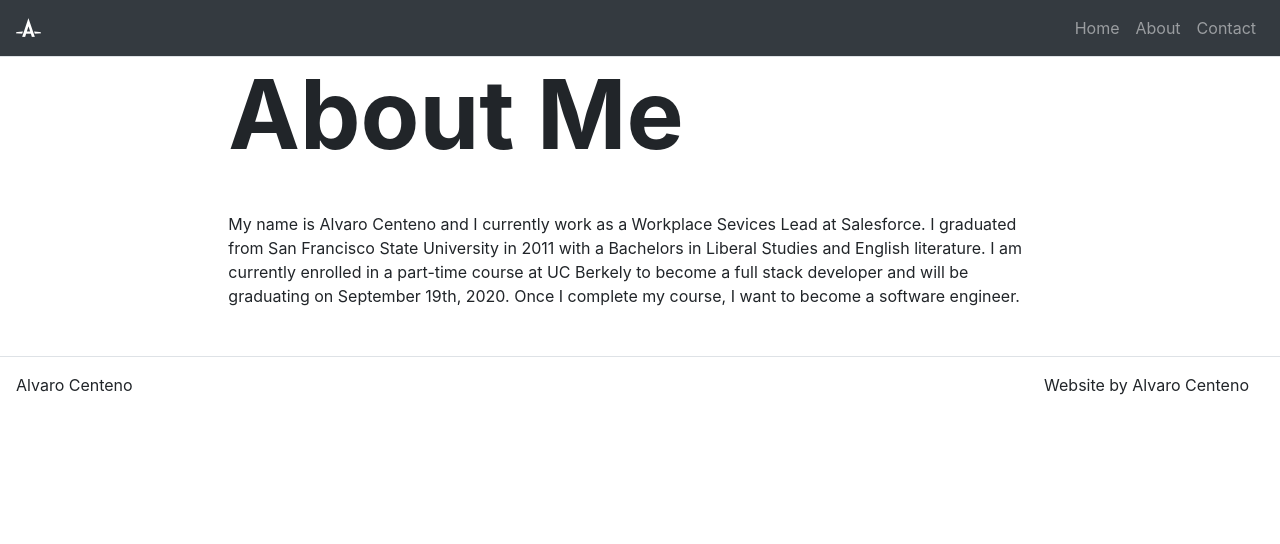
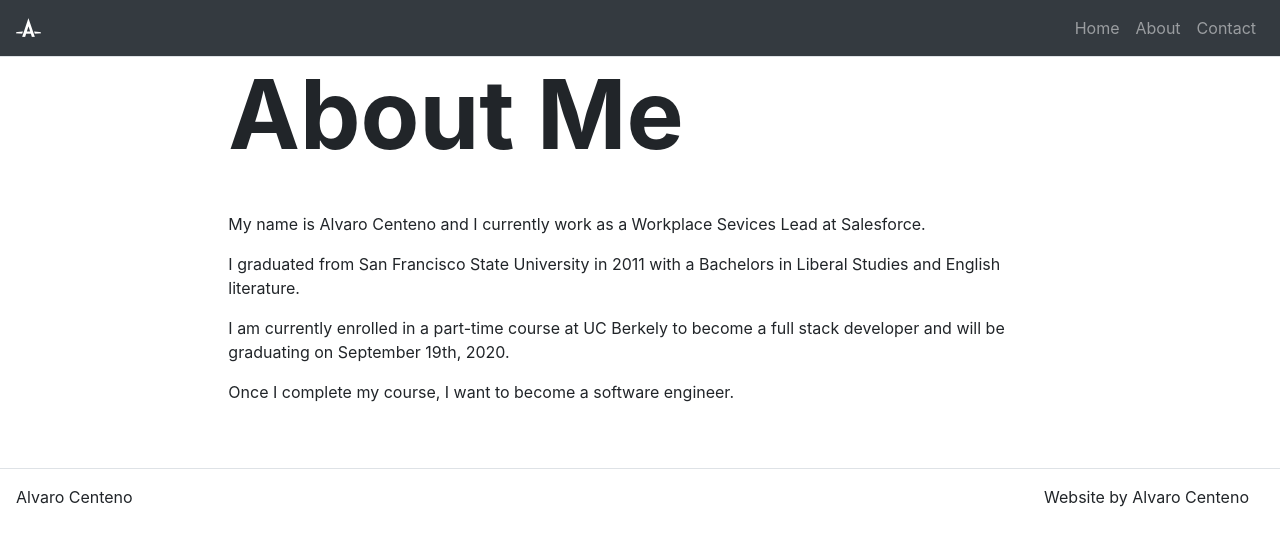
Before and after one commit to alvaro-centeno/react-portfolio, a React (Create React App) app: page /about in a window 1280 px wide. Shown: the top 544 px of the page. Built offline with nearby package versions, Linux system fonts and the light colour scheme.

Commit message:
created about page

```diff
--- a/src/components/pages/About.js
+++ b/src/components/pages/About.js
@@ -7,10 +7,11 @@ const About = (props) => {
         <div>
             <Jumbo title={props.title} />
             <Content>
-                My name is Alvaro Centeno and I currently work as a Workplace Sevices Lead at Salesforce.
-                I graduated from San Francisco State University in 2011 with a Bachelors in Liberal Studies and English literature.
-                I am currently enrolled in a part-time course at UC Berkely to become a full stack developer and will be graduating on September 19th, 2020.
-                Once I complete my course, I want to become a software engineer.
+                <p> My name is Alvaro Centeno and I currently work as a Workplace Sevices Lead at Salesforce.</p>
+                <p>I graduated from San Francisco State University in 2011 with a Bachelors in Liberal Studies and English literature.</p>
+                <p>I am currently enrolled in a part-time course at UC Berkely to become a full stack developer and will be graduating on September 19th, 2020.</p>
+
+                <p>    Once I complete my course, I want to become a software engineer.</p>
             </Content>
         </div>
     )
```
